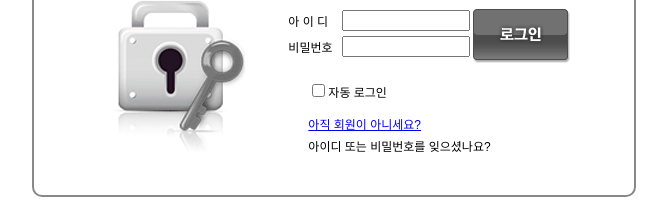
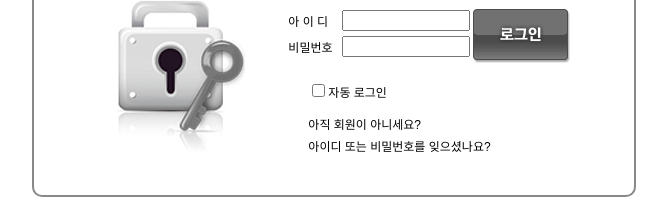
Before and after one commit to PenguinCard/Web1, a plain HTML site: page index.html in a window 1280 px wide. Shown: the part 239-444 px from the top of the page, without its empty margins (18-687 px from the left). Drawn offline with Linux system fonts and the light colour scheme.

Commit message:
Update style.css

```diff
--- a/css/style.css
+++ b/css/style.css
@@ -48,6 +48,11 @@ li {
     margin-left: 0;
 }
 .bottom {
+    list-style-type: circle;
     margin-bottom: 5px;
     display: block;
 }
+a{
+    text-decoration: none;
+    color: black;
+}
```
